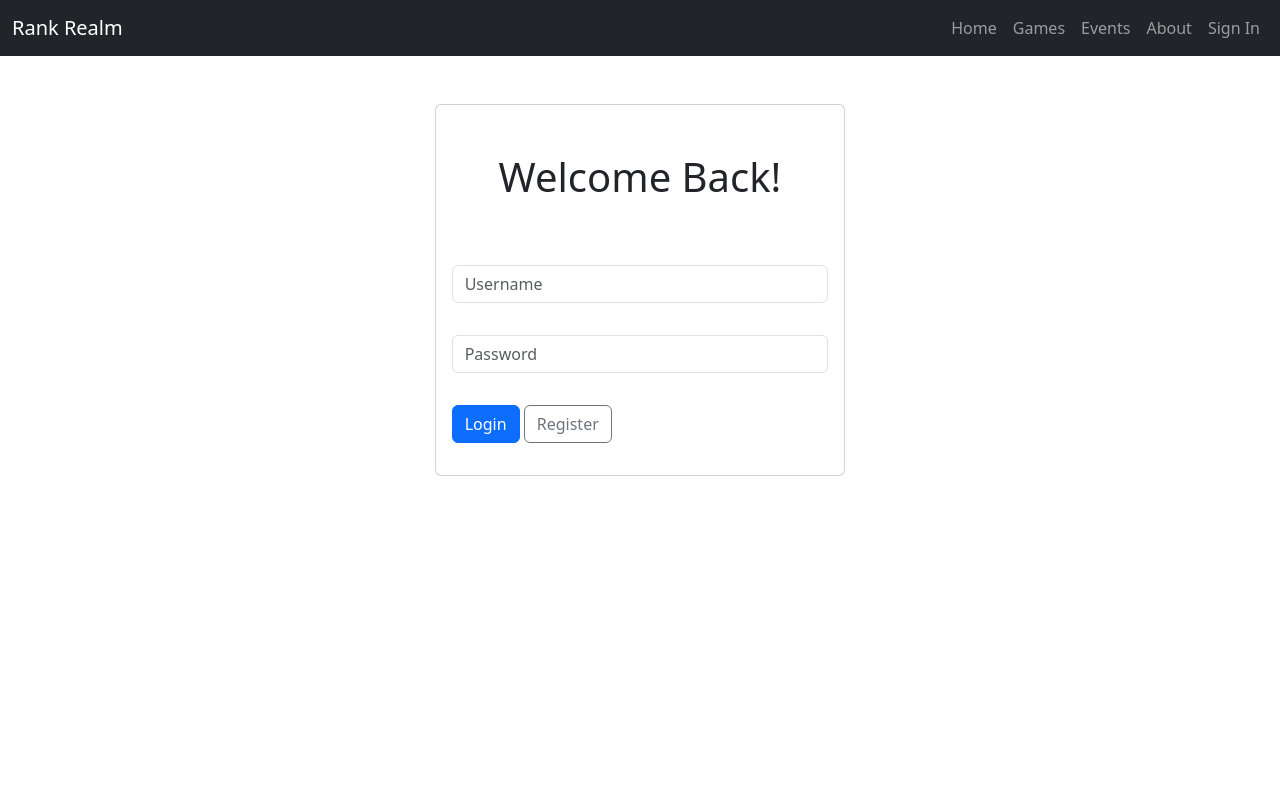
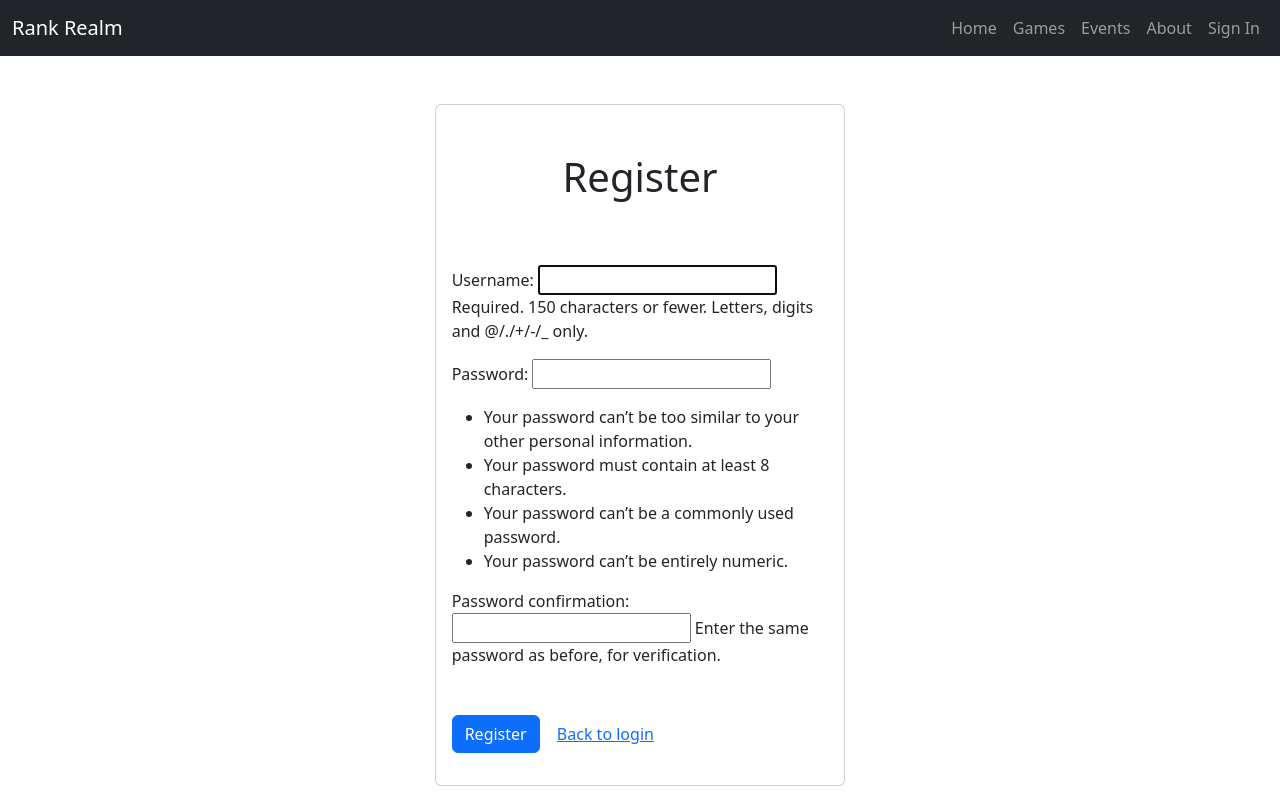
Before and after one commit to GreenXDShadow/RankRealm, a Django app: page /register/ in a window 1280 px wide. Run offline with Django 5.2, Linux system fonts and the light colour scheme; the page is wider than the window, and the part outside it is not shown.

Commit message:
Registration through Django auth complete

```diff
--- a/RankRealm/templates/login.html
+++ b/RankRealm/templates/login.html
@@ -5,54 +5,18 @@
 <div class="row">
     <div class="col-4 offset-4">
         <div class="card mt-5 mb-3">
-            <form action="/" novalidate class="validated-form" method="post">
+            <form method="post">
                 {% csrf_token %}
                 <h1 class="text-center my-5" id="welcome">Welcome Back!</h1>
                 <div class="card-body">
-                    <input class="form-control" type="text" name="username" placeholder="Username" required>
-                </div>
-                <div class="card-body">
-                    <input class="form-control" type="password" name="password" placeholder="Password" required>
+                    {{ form.as_p }}
                 </div>
                 <div class="card-body mb-3">
-                    <button class="btn btn-primary">Login</button>
-                    <a href="/register/new" class="card-link btn btn-outline-secondary">Register</a>
+                    <button type="submit" class="btn btn-primary">Login</button>
+                    <a href="{% url 'register' %}" class="card-link btn btn-outline-secondary">Register</a>
                 </div>
             </form>
         </div>
     </div>
 </div>
-
-<!-- <div class="wrapper">
-    <form id="loginForm" action="">
-        <h1>Welcome Back!</h1>
-        <div class="input-box">
-            <input type="text" name="username" placeholder="Username" required>
-        </div>
-        <div class="input-box">
-            <input type="password" name="password" placeholder="Password" required>
-        </div>
-        <div class="button-group">
-            <button type="submit">Login</button>
-            <button type="button" onclick="switchForm()">Register</button>
-        </div>
-    </form>
-    <form id="registerForm" action="{% url 'register' %}" method="post" style="display:none">
-        {% csrf_token %}
-        <h1>Register</h1>
-        <div class="input-box">
-            <input type="text" name="username" placeholder="Username" required>
-        </div>
-        <div class="input-box">
-            <input type="email" name="email" placeholder="Email" required>
-        </div>
-        <div class="input-box">
-            <input type="password" name="password" placeholder="Password" required>
-        </div>
-        <div class="button-group">
-            <button type="submit">Create Account</button>
-            <button type="button" onclick="switchForm()">Back to login</button>
-        </div>
-    </form>
-</div> -->
 {% endblock %}
--- a/RankRealm/templates/register.html
+++ b/RankRealm/templates/register.html
@@ -1,28 +1,19 @@
 {% extends "base.html" %}
-{% block title %}Login | Rank Realm{% endblock %}
+{% block title %}Register | Rank Realm{% endblock %}
 
 {% block content %}
 <div class="row">
     <div class="col-4 offset-4">
         <div class="card mt-5 mb-3">
-            <form action="/" novalidate class="validated-form" method="post">
+            <form method="post">
                 {% csrf_token %}
                 <h1 class="text-center my-5" id="welcome">Register</h1>
                 <div class="card-body">
-                    <input class="form-control" type="text" name="username" placeholder="Username" required>
-                </div>
-                <div class="card-body">
-                    <input class="form-control" type="email" name="email" placeholder="Email" required>
-                </div>
-                <div class="card-body">
-                    <input class="form-control" type="password" name="password" placeholder="Password" required>
-                </div>
-                <div class="card-body">
-                    <input class="form-control" type="password" name="password" placeholder="Verify Password" required>
+                    {{ form.as_p }}
                 </div>
                 <div class="card-body mb-3">
-                    <button class="btn btn-primary">Register</button>
-                    <a href="/register" class="card-link btn btn-link">Back to login</a>
+                    <button type="submit" class="btn btn-primary">Register</button>
+                    <a href="{% url 'login' %}" class="card-link btn btn-link">Back to login</a>
                 </div>
             </form>
         </div>
--- a/RankRealm/urls.py
+++ b/RankRealm/urls.py
@@ -13,7 +13,7 @@ urlpatterns = [
     # ex: port/joingame/10/15
     path("joingame/<int:user_id>/<int:game_id>", views.joingame, name="joingame"),
     # port/register
-    path('register/', views.login, name='login'),
-    # port/register/new
-    path("register/new", views.register, name='register')
+    path('register/', views.register, name='register'),
+    # port/login
+    path('login/', views.login, name='login'),
 ]
--- a/RankRealm/views.py
+++ b/RankRealm/views.py
@@ -5,6 +5,10 @@ from django.contrib.auth import authenticate, login  # imported for login auth
 from django.http import HttpResponse
 from .models import *  # This imports all our models into here
 from .signals import *
+from django.contrib.auth import authenticate, login
+from django.contrib.auth.forms import UserCreationForm, AuthenticationForm
+from django.shortcuts import render, redirect
+
 
 
 def index(request):
@@ -25,22 +29,23 @@ def joingame(request, game_id):
 
 # registration form
 def login(request):
-    if request.method == "POST":
-        username = request.POST.get('username')
-        password = request.POST.get('password')
-        user = authenticate(request, username=username, password=password)  # User authentication
-        login(request, user)  # Log in the newly created user
-        return redirect('index')  # Redirect to a success page or home page
-    return render(request, 'login.html')  # Show the registration form again if not POST
+    if request.method == 'POST':
+        form = AuthenticationForm(request, data=request.POST)
+        if form.is_valid():
+            user = form.get_user()
+            login(request, user)
+            return redirect('index')  # Redirect to a success page or home page
+    else:
+        form = AuthenticationForm()
+    return render(request, 'login.html', {'form': form})
 
 
 # registration form
 def register(request):
-    if request.method == "POST":
-        username = request.POST.get('username')
-        email = request.POST.get('email')
-        password = request.POST.get('password')
-        user = create_player(username, email, password)
-        login(request, user)  # Log in the newly created user
-        return redirect('index')
-    return render(request, 'register.html')  # Show the registration form again if not POST
+    if request.method == 'POST':
+        form = UserCreationForm(request.POST)
+        if form.is_valid():
+            return redirect('login')  # Redirect to a success page or home page
+    else:
+        form = UserCreationForm()
+    return render(request, 'register.html', {'form': form}) # Show the registration form again if not POST
```
